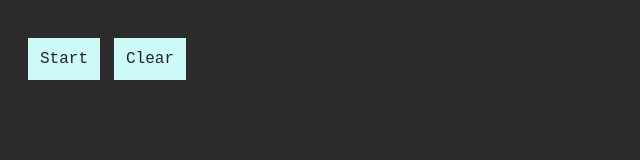
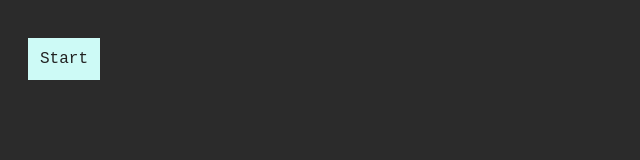
Before and after one commit to cdaloisio/game-of-life, a plain HTML site: page index.html in a window 1280 px wide. Shown: the whole page, without its empty margins (0-640 px from the left). Drawn offline with Linux system fonts and the light colour scheme.

```diff
--- a/index.html
+++ b/index.html
@@ -10,7 +10,6 @@
 
 <div class="controls">
   <button id="start"><span>Start</span></button>
-  <button id="clear"><span>Clear</span></button>
 </div>
 
 <script src="code.js"></script>
```
Also changed, not shown: README.md.
